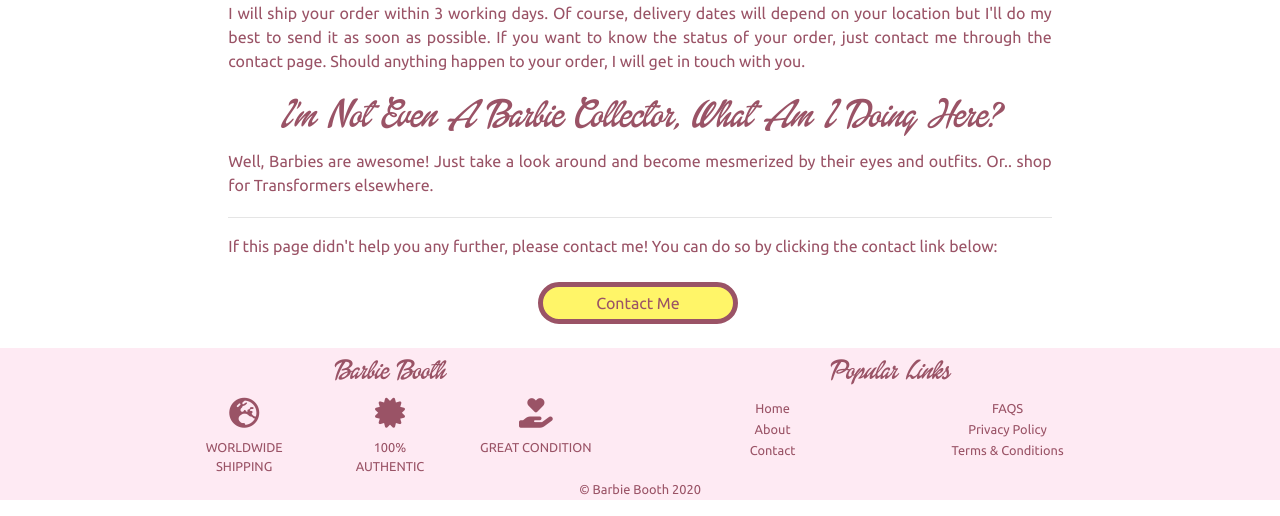
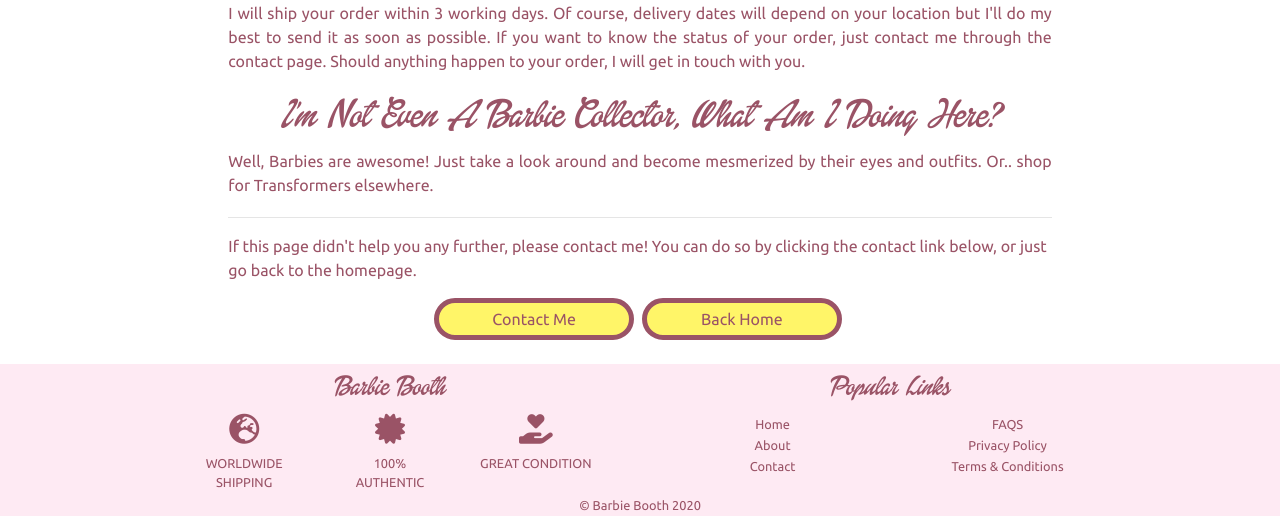
Before and after one commit to MarthGimenzo/barbiebooth, a Django app: page /faqs/ in a window 1280 px wide. Shown: the part 863-1379 px from the top of the page. Run offline with Django 3.2, Linux system fonts and the light colour scheme; parts of the project's set-up code (start-up, migrations or seed data) failed here and were passed over; some libraries are stand-ins or nearby versions.

Commit message:
Added convenient home buttons to faqs and terms and conditions

```diff
--- a/home/templates/home/faqs.html
+++ b/home/templates/home/faqs.html
@@ -46,12 +46,13 @@
                 Well, Barbies are awesome! Just take a look around and become mesmerized by their eyes and outfits. Or.. shop for Transformers elsewhere.
             </p>
             <hr>
-            If this page didn't help you any further, please contact me! You can do so by clicking the contact link below:
+            If this page didn't help you any further, please contact me! You can do so by clicking the contact link below, or just go back to the homepage.
         </div>
     </div>
 </div>
 <div class="text-center">
-    <a href="{% url 'contact' %}" class="btn see-the-button rounded-pill px-1 py-1 mr-1 mt-3 mb-4">Contact Me</a>
+    <a href="{% url 'contact' %}" class="btn see-the-button rounded-pill px-1 py-1 mr-1 mt-2 mb-4">Contact Me</a>
+    <a href="{% url 'home' %}" class="btn see-the-button rounded-pill px-1 py-1 mr-1 mt-2 mb-4">Back Home</a>
 </div>
 {% endblock %}
 
--- a/home/templates/home/terms_conditions.html
+++ b/home/templates/home/terms_conditions.html
@@ -510,6 +510,7 @@
             </p>
             <div class="text-center">
                 <a href="{% url 'contact' %}" class="btn see-the-button rounded-pill px-1 py-1 mr-1 mt-3 mb-4">Contact Me</a>
+                <a href="{% url 'home' %}" class="btn see-the-button rounded-pill px-1 py-1 mr-1 mt-3 mb-4">Back Home</a>
             </div>
         </div>
     </div>
```
